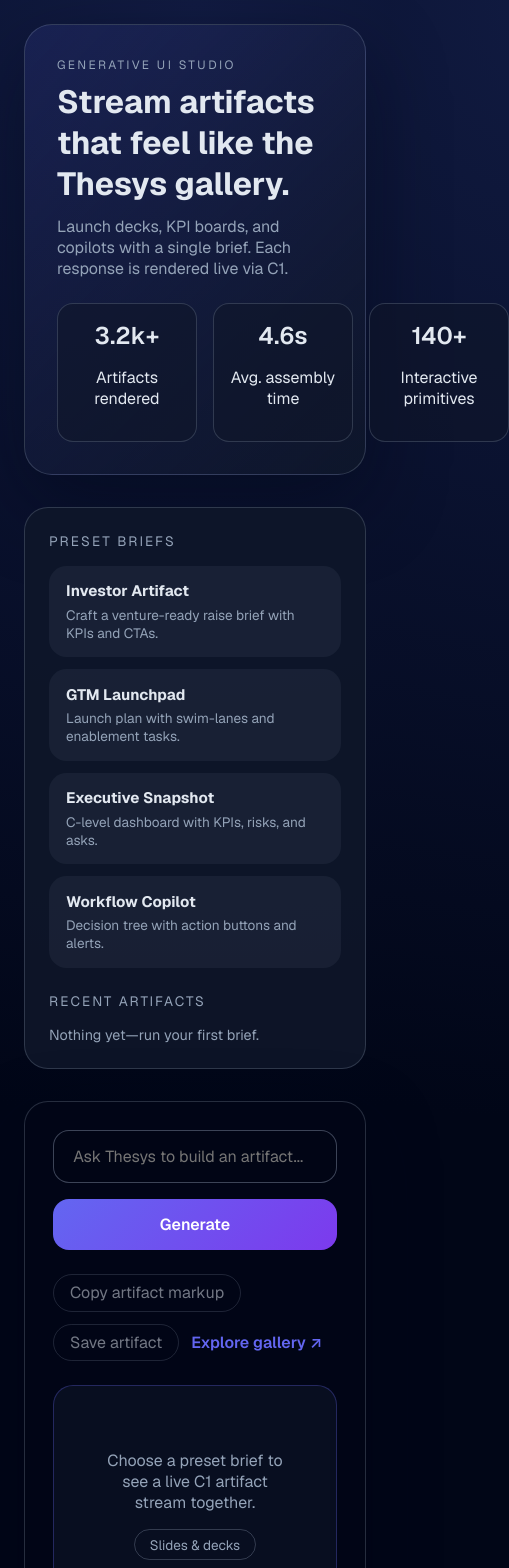
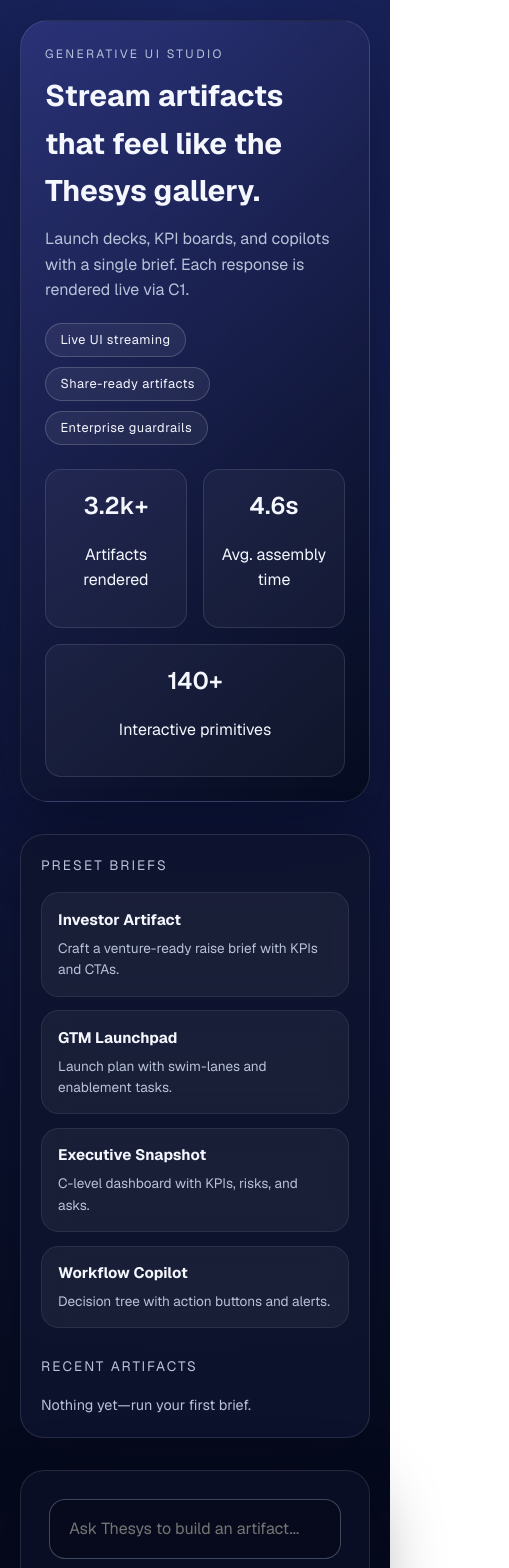
Before and after one commit to PaulWallaceATL/thesys-demo, a Next.js app: page / in a window 390 px wide. Shown: the top 1568 px of the page, 509 px wide, since content can reach past the window. Built offline with nearby package versions, Linux system fonts and the light colour scheme; what @thesysai/genui-sdk would draw is missing.

Commit message:
Mobile polish

```diff
--- a/src/app/globals.css
+++ b/src/app/globals.css
@@ -1,13 +1,13 @@
 :root {
-  --page-bg: #010617;
-  --panel-bg: rgba(2, 6, 23, 0.95);
-  --card-bg: rgba(15, 23, 42, 0.9);
-  --border-color: rgba(148, 163, 184, 0.25);
-  --text-primary: #e2e8f0;
-  --text-muted: #94a3b8;
-  --accent: #6366f1;
-  --accent-strong: #7c3aed;
-  --danger: #f87171;
+  --page-bg: #060a1d;
+  --panel-bg: rgba(11, 16, 37, 0.92);
+  --card-bg: rgba(15, 20, 46, 0.92);
+  --border-color: rgba(226, 232, 255, 0.12);
+  --text-primary: #f5f7ff;
+  --text-muted: #b8c2d8;
+  --accent: #7f7bff;
+  --accent-strong: #5ac8fa;
+  --danger: #ff8b8b;
 }
 
 * {
@@ -18,9 +18,10 @@
   margin: 0;
   font-family: var(--font-geist-sans, "Inter"), system-ui, -apple-system,
     sans-serif;
-  background: radial-gradient(circle at top, #111b42, var(--page-bg) 60%);
+  background: radial-gradient(circle at top, #1a2560, var(--page-bg) 65%);
   color: var(--text-primary);
   min-height: 100vh;
+  line-height: 1.6;
 }
 
 a {
@@ -35,10 +36,12 @@
 
 .c1-shell {
   min-height: 100vh;
-  padding: clamp(1.5rem, 3vw, 3rem);
+  padding: clamp(1.25rem, 3vw, 3rem);
   display: flex;
   flex-direction: column;
   gap: 2rem;
+  width: min(1200px, 100%);
+  margin: 0 auto;
 }
 
 .c1-hero {
@@ -46,13 +49,13 @@
   flex-wrap: wrap;
   justify-content: space-between;
   gap: 1.5rem;
-  padding: 2rem;
+  padding: clamp(1.5rem, 4vw, 2.5rem);
   border: 1px solid var(--border-color);
   border-radius: 1.75rem;
   background: linear-gradient(
     135deg,
-    rgba(99, 102, 241, 0.12),
-    rgba(15, 23, 42, 0.85)
+    rgba(125, 123, 255, 0.18),
+    rgba(5, 11, 29, 0.92)
   );
   box-shadow: 0 30px 80px rgba(2, 6, 23, 0.45);
 }
@@ -76,18 +79,40 @@
   color: var(--text-muted);
 }
 
+.c1-hero-pills {
+  display: flex;
+  flex-wrap: wrap;
+  gap: 0.65rem;
+  margin-top: 1.25rem;
+}
+
+.c1-hero-pills span {
+  padding: 0.35rem 0.9rem;
+  border-radius: 999px;
+  border: 1px solid rgba(255, 255, 255, 0.18);
+  font-size: 0.8rem;
+  letter-spacing: 0.04em;
+  color: var(--text-primary);
+  background: rgba(255, 255, 255, 0.06);
+}
+
 .c1-stats {
   display: flex;
   gap: 1rem;
+  align-items: stretch;
+  flex: 1 1 320px;
+  flex-wrap: wrap;
+  max-width: 420px;
 }
 
 .c1-stats div {
-  min-width: 140px;
-  padding: 1rem;
+  min-width: 120px;
+  flex: 1 1 120px;
+  padding: 1.1rem;
   border: 1px solid var(--border-color);
   border-radius: 1rem;
   text-align: center;
-  background: rgba(15, 23, 42, 0.6);
+  background: rgba(255, 255, 255, 0.04);
 }
 
 .c1-stats span {
@@ -105,11 +130,14 @@
 .c1-sidebar {
   display: flex;
   flex-direction: column;
-  gap: 1.5rem;
+  gap: 1.75rem;
   padding: 1.5rem;
   border-radius: 1.5rem;
   border: 1px solid var(--border-color);
   background: var(--card-bg);
+  box-shadow: 0 20px 60px rgba(5, 9, 23, 0.4);
+  position: sticky;
+  top: 1rem;
 }
 
 .c1-section-title {
@@ -121,9 +149,9 @@
 }
 
 .c1-chip-grid {
-  display: flex;
-  flex-direction: column;
-  gap: 0.75rem;
+  display: grid;
+  grid-template-columns: repeat(auto-fit, minmax(210px, 1fr));
+  gap: 0.85rem;
 }
 
 .c1-chip {
@@ -131,11 +159,12 @@
   text-align: left;
   padding: 0.9rem 1rem;
   border-radius: 1.1rem;
-  border: 1px solid transparent;
-  background: rgba(148, 163, 184, 0.08);
+  border: 1px solid rgba(255, 255, 255, 0.08);
+  background: rgba(255, 255, 255, 0.05);
   color: inherit;
   cursor: pointer;
   transition: border 0.2s ease, transform 0.2s ease, background 0.2s ease;
+  backdrop-filter: blur(12px);
 }
 
 .c1-chip strong {
@@ -156,13 +185,29 @@
 
 .c1-chip.active {
   border-color: var(--accent);
-  background: rgba(99, 102, 241, 0.15);
+  background: rgba(99, 102, 241, 0.22);
 }
 
 .c1-placeholder {
   margin: 0;
   color: var(--text-muted);
   font-size: 0.9rem;
+}
+
+.c1-history-scroll {
+  max-height: 340px;
+  overflow-y: auto;
+  padding-right: 0.5rem;
+  margin-right: -0.5rem;
+}
+
+.c1-history-scroll::-webkit-scrollbar {
+  width: 6px;
+}
+
+.c1-history-scroll::-webkit-scrollbar-thumb {
+  background: rgba(255, 255, 255, 0.25);
+  border-radius: 999px;
 }
 
 .c1-history {
@@ -177,13 +222,14 @@
 .c1-history-button {
   width: 100%;
   border: 1px solid transparent;
-  background: rgba(15, 23, 42, 0.6);
+  background: rgba(10, 16, 37, 0.65);
   color: inherit;
   border-radius: 1rem;
-  padding: 0.8rem 1rem;
+  padding: 0.9rem 1rem;
   display: flex;
   justify-content: space-between;
-  gap: 1rem;
+  align-items: flex-start;
+  gap: 0.75rem;
   cursor: pointer;
   transition: border 0.2s ease, transform 0.2s ease;
 }
@@ -196,11 +242,14 @@
   margin: 0.3rem 0 0;
   color: var(--text-muted);
   font-size: 0.85rem;
+  max-height: 3.6em;
+  overflow: hidden;
 }
 
 .c1-history-button span {
   color: var(--text-muted);
   font-size: 0.8rem;
+  margin-left: auto;
 }
 
 .c1-history-button:hover {
@@ -221,6 +270,7 @@
   flex-direction: column;
   gap: 1.5rem;
   box-shadow: 0 25px 70px rgba(2, 6, 23, 0.4);
+  backdrop-filter: blur(14px);
 }
 
 .c1-form {
@@ -232,8 +282,9 @@
   flex: 1;
   border-radius: 1rem;
   border: 1px solid rgba(148, 163, 184, 0.4);
-  padding: 0.95rem 1.2rem;
-  background: rgba(2, 6, 23, 0.6);
+  padding: 1rem 1.2rem;
+  min-height: 56px;
+  background: rgba(6, 9, 27, 0.7);
   color: inherit;
 }
 
@@ -271,6 +322,10 @@
   transition: border 0.2s ease;
 }
 
+.c1-secondary-button:hover:not(:disabled) {
+  border-color: var(--accent);
+}
+
 .c1-secondary-button:disabled {
   opacity: 0.5;
   cursor: not-allowed;
@@ -284,11 +339,13 @@
 .c1-artifact-shell {
   min-height: 420px;
   border-radius: 1.25rem;
-  border: 1px solid rgba(99, 102, 241, 0.3);
-  background: rgba(15, 23, 42, 0.55);
+  border: 1px solid rgba(236, 240, 255, 0.18);
+  background: rgba(8, 12, 35, 0.7);
   padding: 1rem;
   position: relative;
-  overflow: hidden;
+  overflow: auto;
+  max-height: min(75vh, 760px);
+  backdrop-filter: blur(18px);
 }
 
 .c1-skeleton {
@@ -349,6 +406,7 @@
 .c1-error {
   color: var(--danger);
   margin: 0;
+  font-weight: 500;
 }
 
 @keyframes pulse {
@@ -363,7 +421,16 @@
   }
 }
 
-@media (max-width: 1024px) {
+@media (max-width: 1100px) {
+  .c1-grid {
+    grid-template-columns: 1fr;
+  }
+  .c1-sidebar {
+    position: static;
+  }
+}
+
+@media (max-width: 900px) {
   .c1-grid {
     grid-template-columns: 1fr;
   }
@@ -373,4 +440,41 @@
   .c1-button {
     width: 100%;
   }
+  .c1-stats {
+    max-width: 100%;
+  }
 }
+
+@media (max-width: 640px) {
+  .c1-hero {
+    padding: 1.5rem;
+  }
+  .c1-shell {
+    padding: 1.25rem;
+  }
+  .c1-sidebar {
+    padding: 1.25rem;
+  }
+  .c1-chip-grid {
+    grid-template-columns: 1fr;
+  }
+  .c1-history-button {
+    flex-direction: column;
+  }
+  .c1-history-button span {
+    margin-left: 0;
+  }
+  .c1-action-row {
+    flex-direction: column;
+    align-items: stretch;
+  }
+}
+
+@media (max-width: 480px) {
+  .c1-hero h1 {
+    font-size: 1.85rem;
+  }
+  .c1-input {
+    min-height: 52px;
+  }
+}
--- a/src/components/ChatInterface.jsx
+++ b/src/components/ChatInterface.jsx
@@ -38,6 +38,12 @@
   { label: "Artifacts rendered", value: "3.2k+" },
   { label: "Avg. assembly time", value: "4.6s" },
   { label: "Interactive primitives", value: "140+" },
+];
+
+const HERO_PILLS = [
+  "Live UI streaming",
+  "Share-ready artifacts",
+  "Enterprise guardrails",
 ];
 
 const createClientId = () => {
@@ -214,6 +220,11 @@
               Launch decks, KPI boards, and copilots with a single brief. Each
               response is rendered live via C1.
             </p>
+            <div className="c1-hero-pills">
+              {HERO_PILLS.map((pill) => (
+                <span key={pill}>{pill}</span>
+              ))}
+            </div>
           </div>
           <div className="c1-stats">
             {HERO_STATS.map((stat) => (
@@ -253,6 +264,7 @@
               {history.length === 0 && (
                 <p className="c1-placeholder">Nothing yet—run your first brief.</p>
               )}
+              <div className="c1-history-scroll">
                 <ul className="c1-history">
                   {history.map((entry) => (
                     <li key={entry.id}>
@@ -273,6 +285,7 @@
                   ))}
                 </ul>
               </div>
+            </div>
           </aside>
 
           <section className="c1-main">
@@ -292,7 +305,11 @@
               </button>
             </form>
 
-            {error && <p className="c1-error">{error}</p>}
+            {error && (
+              <p className="c1-error" role="status" aria-live="polite">
+                {error}
+              </p>
+            )}
 
             <div className="c1-action-row">
               <button
```
Lines whose indentation alone changed are shown as unchanged.
